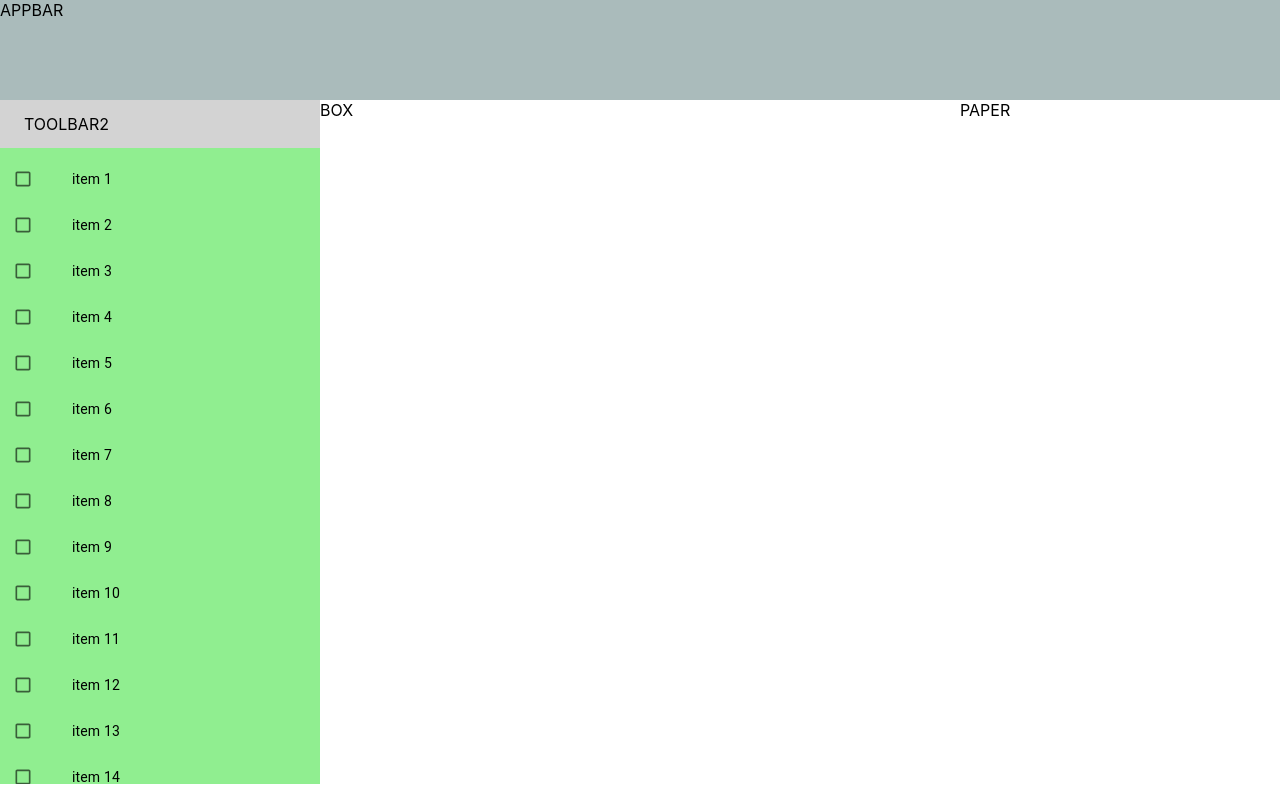
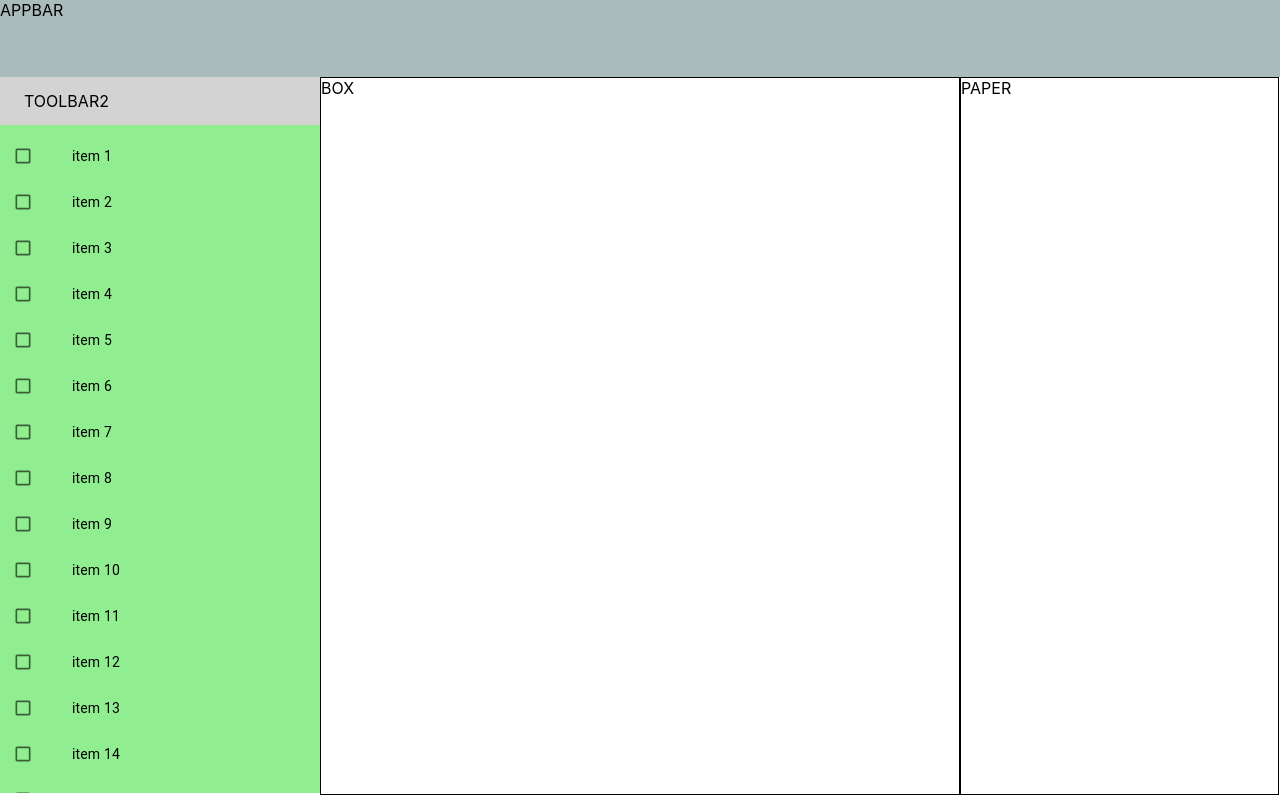
Before and after one commit to treealarm/Hann, a React (Create React App) app: page / in a window 1280 px wide. Built offline with nearby package versions, Linux system fonts and the light colour scheme.

Commit message:
working example well done

```diff
--- a/src/App.js
+++ b/src/App.js
@@ -5,40 +5,43 @@ import { TreeControl } from './TreeControl.tsx';
 
 function App() {
     return (
-        <Box sx={{ height: '98vh', display: 'flex', flexDirection: 'column' }}>
+        <Box sx={{ height: '100vh', display: 'flex', flexDirection: 'column' }}>
 
             <Box sx={{
                 width: '100%',
-                height: '100px',
+                height: '77px',
                 backgroundColor: '#aabbbb'
             }}
             >
                 APPBAR
             </Box>
-            <Box
-                sx={{
+
+                <Grid container sx={{
+                    height: '100%',
                     width: '100%',
                     overflow: 'auto',
                     flex: 1
-                }}
-            >
-                <Grid container sx={{ height: '100%' }}>
-                    <Grid item xs={3} sx={{ height: "100%" }}>
+                     }}>
+                    <Grid item xs={3} sx={{ height: "99%" }}>
                         <TreeControl />
                     </Grid>
                     <Grid item xs sx={{ minWidth: "100px" }}>
-                        <Box sx={{ height: '100%'}}>
+                        <Box sx={{ height: '99%', border:1}}>
                             BOX
                         </Box>
                     </Grid>
 
-                    <Grid item xs={3} sx={{ height: "100%"}}>
-                        <Box sx={{ height: "100%", overflow: 'auto', width: "100%" }}>
+                    <Grid item xs={3} sx={{ height: "99%"}}>
+                        <Box sx={{
+                            height: "100%",
+                             overflow: 'auto',
+                              width: "99%",
+                              border:1
+                              }}>
                             PAPER
                         </Box>
                     </Grid>
                 </Grid>
-            </Box>
         </Box>
     );
 }
```
